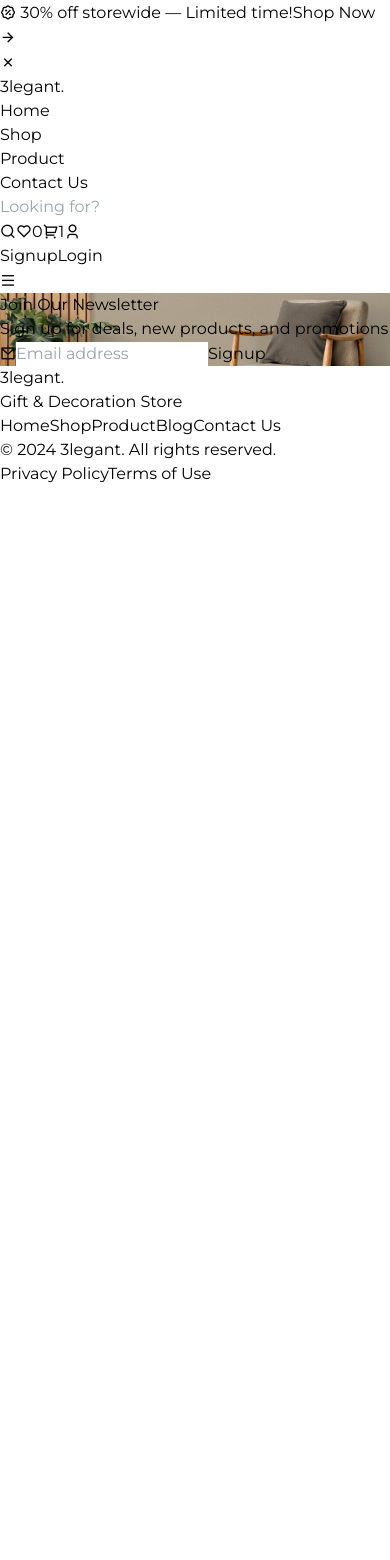
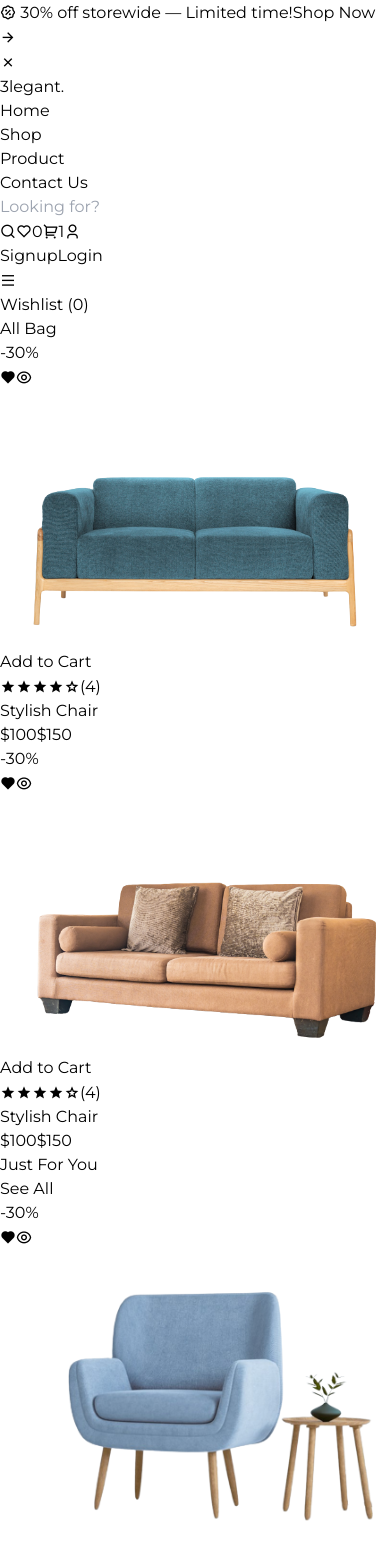
Before and after one commit to ahmedkhaled123456789/E-Commerce-App-Store, a React (Vite) app: page /wishList in a window 390 px wide. Shown: the top 1560 px of the page. Before the commit the page ends 844 px from the top, so only its background shows below. Built offline with nearby package versions, Linux system fonts and the light colour scheme.

Commit message:
add wishlist section

```diff
--- a/src/AppRoutes.jsx
+++ b/src/AppRoutes.jsx
@@ -6,6 +6,7 @@ import ShopCards from "./pages/ShopCards";
 import BlogPage from "./pages/BlogPage";
 import BlogDetails from "./pages/BlogDetails";
 import ContactPage from "./pages/ContactPage";
+import WishList from "./pages/WishList";
 
 const AppRoutes = () => {
   return (
@@ -18,6 +19,7 @@ const AppRoutes = () => {
       <Route path="/blogs" element={<BlogPage />} />
       <Route path="/blogDetails" element={<BlogDetails />} />
       <Route path="/contactPage" element={<ContactPage />} />
+      <Route path="/wishList" element={<WishList />} />
 
     </Routes>
   );
--- a/src/components/Home/NewsletterSection/NewsletterSection.jsx
+++ b/src/components/Home/NewsletterSection/NewsletterSection.jsx
@@ -1,7 +1,7 @@
  import './NewsletterSection.css'
 const NewsletterSection = () => {
   return (
-    <section className="NewsletterSection bg-gray-50 py-16">
+    <section className="NewsletterSection bg-gray-50 py-16 mt-10" >
       <div className="max-w-7xl mx-auto flex flex-col md:flex-row items-center justify-center  px-6 md:px-12">
          <div className="mb-8 md:mb-0 md:w-1/2  text-center ">
           <h2 className="text-3xl font-semibold text-gray-800">
--- a/src/pages/BlogDetails.jsx
+++ b/src/pages/BlogDetails.jsx
@@ -1,8 +1,12 @@
+import { useEffect } from 'react';
 import img1 from '../assets/images/bath.jpg';
 import img2 from '../assets/images/bath1.jpg';
 import img3 from '../assets/images/bath2.jpg';
 import BlogSection from '../components/Home/BlogSection/BlogSection'
 const BlogDetails = () => {
+  useEffect(() => {
+    window.scrollTo(0, 0);
+  }, []);
   return (
     <div className="max-w-5xl mx-auto px-4 py-8">
       {/* Blog Title */}
--- a/src/pages/BlogPage.jsx
+++ b/src/pages/BlogPage.jsx
@@ -1,11 +1,15 @@
 
-  import img1 from '../assets/images/blog1.jpg';
+  import { useEffect } from 'react';
+import img1 from '../assets/images/blog1.jpg';
   import img2 from '../assets/images/blog2.jpg';
   import img3 from '../assets/images/blog3.jpg';
  import BlogCard from '../components/Blog/BlogCard';
 import Breadcrumb from '../components/Breadcrumb';
 
  const BlogPage = () => {
+  useEffect(() => {
+    window.scrollTo(0, 0);
+  }, []);
    const blogs = [
      {
        title: "7 ways to decorate your home",
--- a/src/pages/ContactPage.jsx
+++ b/src/pages/ContactPage.jsx
@@ -1,8 +1,12 @@
 import { Link } from "react-router-dom";
 import img from '../assets/images/Blog.jpg'
  import Services from '../components/Home/ServicesComponent/Services'
+import { useEffect } from "react";
 
 const ContactPage = () => {
+  useEffect(() => {
+    window.scrollTo(0, 0);
+  }, []);
     const contacts = [
         {
           icon: "ri-home-4-line",
--- a/src/pages/ProductsDetails.jsx
+++ b/src/pages/ProductsDetails.jsx
@@ -1,9 +1,12 @@
 /* eslint-disable react/no-unescaped-entities */
 
-import  { useState } from 'react';
+import  { useEffect, useState } from 'react';
 import Breadcrumb from '../components/Breadcrumb'
 import '../Style/ProductsDetails.css'
 const ProductsDetails = () => {
+  useEffect(() => {
+    window.scrollTo(0, 0);
+  }, []);
   const [selected, setSelected] = useState('Newest');
   const [imgs, setImgs] = useState('https://cdn.shopify.com/s/files/1/0036/0143/2676/products/stone_acacia_bedside_table_1_720x.png?v=1633512055');
   const handelImgs = (src) => {
--- /dev/null
+++ b/src/pages/WishList.jsx
@@ -0,0 +1,103 @@
+import { useEffect } from "react";
+import { Link } from "react-router-dom";
+import Card from "../components/Card/Card";
+
+const WishList = () => {
+  useEffect(() => {
+    window.scrollTo(0, 0);
+  }, []);
+
+
+  const products = [
+    {id: 1,
+    title: "Stylish Chair",
+    price: 150,
+    priceAfterDiscount: 100,
+    ratingsAverage: 4,
+    offer: "-30%",
+    image: "../../images/counter-timer-img.png"},
+    {id: 2,
+        title: "Stylish Chair",
+        price: 150,
+        priceAfterDiscount: 100,
+        ratingsAverage: 4,
+        offer: "-30%",
+        image: "../../images/double-sofa-01.png"},
+        {id: 3,
+            title: "Stylish Chair",
+            price: 150,
+            priceAfterDiscount: 100,
+            ratingsAverage: 4,
+            offer: "-30%",
+            image: "../../images/double-sofa-02.png"},
+            {id: 4,
+                title: "Stylish Chair",
+                price: 150,
+                priceAfterDiscount: 100,
+                ratingsAverage: 4,
+                offer: "-30%",
+                image: "../../images/double-sofa-03.png"},
+
+   ];
+
+
+   const Wish = [
+
+    {id: 1,
+        title: "Stylish Chair",
+        price: 150,
+        priceAfterDiscount: 100,
+        ratingsAverage: 4,
+        offer: "-30%",
+        image: "../../images/double-sofa-01.png"},
+        {id: 2,
+            title: "Stylish Chair",
+            price: 150,
+            priceAfterDiscount: 100,
+            ratingsAverage: 4,
+            offer: "-30%",
+            image: "../../images/double-sofa-02.png"},
+
+   ];
+  return (
+    <section className="best_sales py-8 px-28">
+      <div className="container mx-auto">
+        {/* Header */}
+        <div className="flex items-center justify-between mb-8">
+          <h1 className="text-2xl font-bold">Wishlist (0)</h1>
+          <button className="bg-black text-white px-4 py-2 rounded-md hover:bg-gray-800 transition">
+            All Bag
+          </button>
+        </div>
+
+        {/* Wishlist Items */}
+        <div className="grid grid-cols-1 sm:grid-cols-2 lg:grid-cols-4 gap-6 mt-10">
+        {Wish.map((product,index) => (
+           <Card product={product} key={index}/>
+        ))}
+      </div>
+        {/* Just For You Section */}
+        <div className="flex items-center justify-between mt-16">
+          <div className="flex items-center">
+            <div className="w-4 h-4 bg-black mr-4"></div>
+            <h3 className="text-lg font-bold text-black">Just For You</h3>
+          </div>
+          <Link to="/shop">
+            <button className="bg-black text-white px-4 py-2 rounded-md hover:bg-gray-800 transition">
+              See All
+            </button>
+          </Link>
+        </div>
+
+        {/* Additional Products */}
+        <div className="grid grid-cols-1 sm:grid-cols-2 lg:grid-cols-4 gap-6 mt-10">
+        {products.map((product,index) => (
+           <Card product={product} key={index}/>
+        ))}
+      </div>
+      </div>
+    </section>
+  );
+};
+
+export default WishList;
```
